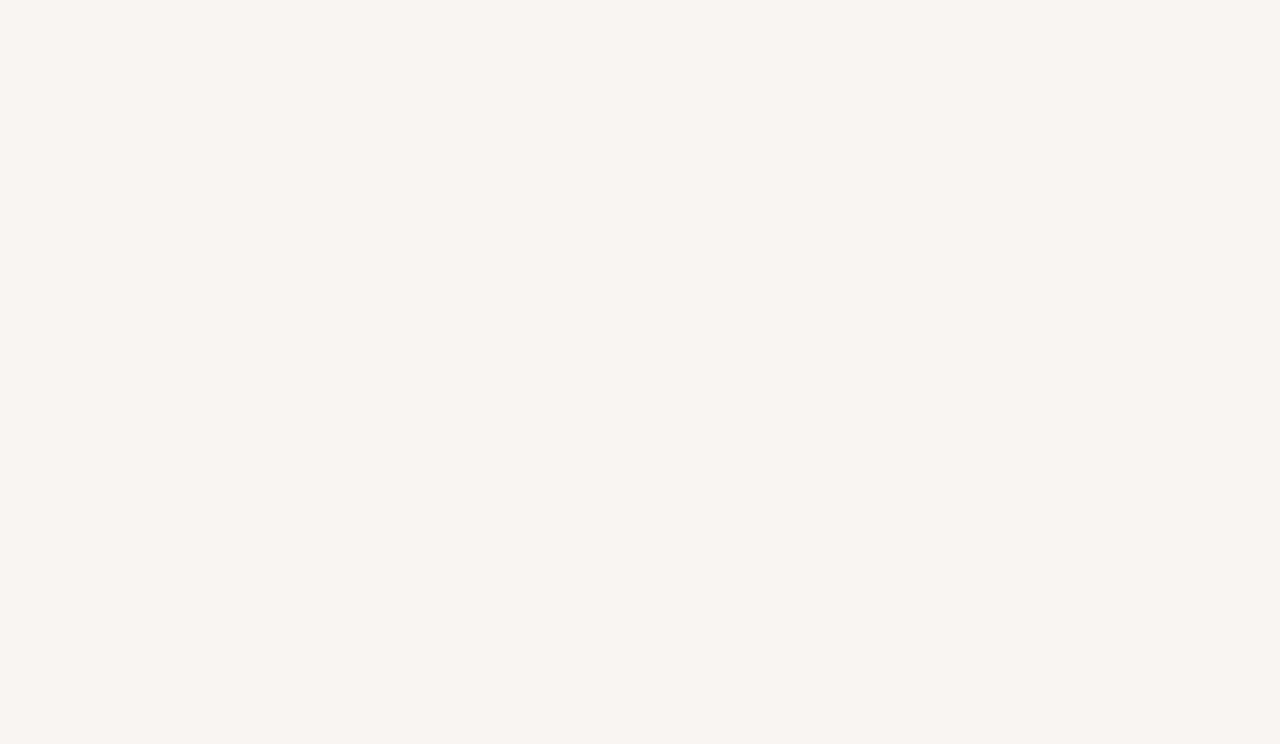
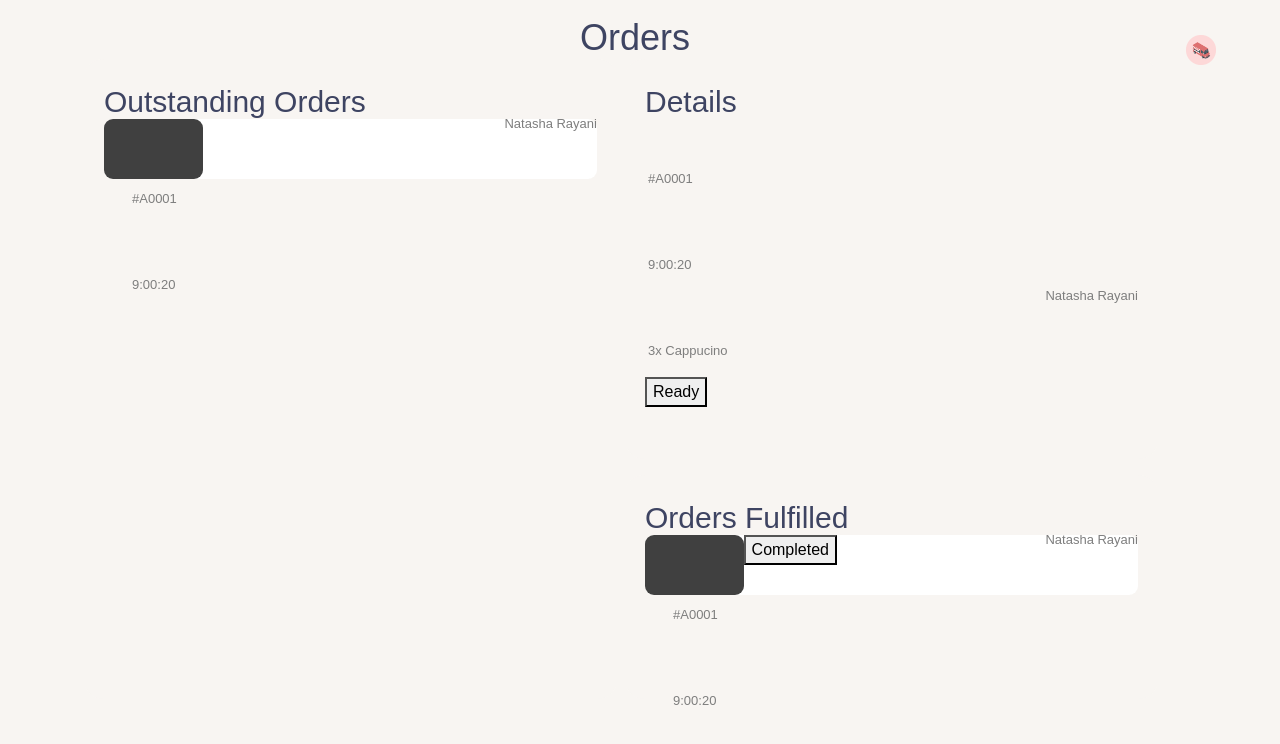
Before and after one commit to techn0mancr/snaccs-in-a-van, a Vue app in the folder frontend/: page /vendor/orders in a window 1280 px wide. Shown: the top 744 px of the page. Built offline with nearby package versions, Linux system fonts and the light colour scheme.

Commit message:
Made vendor order into react. Add route

```diff
--- a/frontend/src/App.tsx
+++ b/frontend/src/App.tsx
@@ -19,7 +19,7 @@ import Menu from "./pages/menu";
 import AddToCart from "./components/addToCart";
 import VendorLogin from "./pages/vendorLogin";
 import VendorProfile from "./pages/vendorProfile";
-import VendorOrders from "./pages/vendorOrders";
+import VendorOrder from "./pages/vendorOrder";
 
 axios.defaults.withCredentials = true;
 axios.defaults.baseURL = "http://localhost:48080/api";
@@ -39,7 +39,7 @@ function App() {
         <Switch>
         <Route exact path="/vendor/login" component={VendorLogin} />
         <Route exact path="/vendor/profile" component={VendorProfile} />
-        <Route exact path="/vendor/orders" component={VendorOrders} />
+        <Route exact path="/vendor/orders" component={VendorOrder} />
           <div>
             <Nav />
             <Route exact path="/" />
--- a/frontend/src/pages/vendorOrder.css
+++ b/frontend/src/pages/vendorOrder.css
@@ -1,6 +1,6 @@
 body{
     color: #3E4462;
-    font-family: Poppins;
+    font-family: 'Poppins', sans-serif;
     width: 90vw;
     margin-left: auto;
     margin-right: auto;
@@ -10,9 +10,7 @@ input[type=image].vanIcon {
     float: right;
     height: 30px;
     margin-top: 10px;
-    /* margin-top: -50px;
-    margin-left: -20px; */
-    }
+}
 
 h1.vendorOrder{
     font-size: 36px;
@@ -34,7 +32,15 @@ h3.orderName{
 }
 
 p.orderName{
-    font-family: Inter;
+    float: right;
+    display: inline;
+    font-size: 13px;
+}
+
+p.vendorOrder {
+    font-size: 13px;
+    line-height: 20px;
+    padding-top: 50px;
 }
 
 .row{
@@ -45,21 +51,52 @@ p.orderName{
     flex: 50%;
 }
 
+.leftBox {
+    float: left;
+    width: 20%;
+    background-color: #404040;
+    color: #FFFF;
+    line-height: 0px;
+    height: 60px;
+    border-radius: 9px;
+    padding-left: 25px;
+    padding-top: 20px;
+}
+
+.perOrder {
+    border-radius: 9px;
+    background-color: #FFFF;
+    height: 60px;
+}
+
 .outstanding {
     background-color:#F8F5F2;
     height: 80vh;
-    width: 90%;
+    width: 95%;
     border-radius: 20px;
     padding-top: 30px;
     padding-left: 20px;
+    padding-right: 20px;
     margin-left: 20px;
 }
-.orderDetails, .ordersFulfilled {
+
+.orderDetails {
     background-color:#F8F5F2;
-    width: 90%;
-    height: 30vh;
+    width: 95%;
+    height: 50vh;
     border-radius: 20px;
     padding-top: 30px;
     padding-left: 20px;
-    margin-bottom: 5vh;
+    padding-right: 20px;
+    margin-bottom: 2vh;
 }
+
+.ordersFulfilled {
+    background-color:#F8F5F2;
+    width: 95%;
+    height: 28vh;
+    border-radius: 20px;
+    padding-top: 30px;
+    padding-right: 20px;
+    padding-left: 20px;
+}
--- /dev/null
+++ b/frontend/src/pages/vendorOrder.tsx
@@ -0,0 +1,74 @@
+import React from 'react';
+import './vendorOrder.css';
+import vanIcon from '../img/vanTruck.png';
+
+class Header extends React.Component {
+    render() {
+        return (
+            <div>
+                <input type="image" alt="Profile" className="vanIcon" src={vanIcon} />
+                <h1 className="vendorOrder">Orders</h1>
+            </div>
+        )
+    }
+}
+
+class Content extends React.Component {
+    render() {
+        return (
+            <div className ="row">
+                <div className ="column">
+                    <div className ="outstanding">
+                        <h2 className ="vendorOrder">Outstanding Orders</h2>
+                        <div className ="perOrder">
+                            <div className ="leftBox">
+                                <p className = "vendorOrder">#A0001</p>
+                                <p className = "vendorOrder">9:00:20</p>
+                            </div>
+                            <p className = "orderName">Natasha Rayani</p>
+                        </div>
+                    </div>
+                </div>
+
+                <div className ="column">
+
+                    <div className ="orderDetails">
+                        <h2 className ="vendorOrder">Details</h2>
+                        <div className ="orderCard">
+                            <p className ="vendorOrder">#A0001</p>
+                            <p className = "vendorOrder">9:00:20</p>
+                            <p className="orderName">Natasha Rayani</p>
+                            <p className = "vendorOrder">3x Cappucino</p>
+                            <button type="button" className="btn-vendorOrder">Ready</button>
+                        </div>
+                    </div>
+
+                    <div className ="ordersFulfilled">
+                        <h2 className ="vendorOrder">Orders Fulfilled</h2>
+                            <div className="perOrder">
+                                <div className="leftBox">
+                                    <p className = "vendorOrder">#A0001</p>
+                                    <p className = "vendorOrder">9:00:20</p>
+                                </div>
+                                <p className = "orderName">Natasha Rayani</p>
+                                <button type="button" className="btn-vendorOrder">Completed</button>
+                            </div>
+                    </div>
+                </div>
+            </div>
+        )
+    }
+}
+
+class VendorOrder extends React.Component {
+    render() {
+        return (
+            <div>
+                <Header />
+                <Content />
+            </div>
+        )
+    }
+}
+
+export default VendorOrder
```
Also changed, not shown: frontend/src/pages/vendorOrder.html (+9 -10 lines), frontend/src/img/foodTruck.png (deleted), frontend/src/img/vanTruck.png (added).
